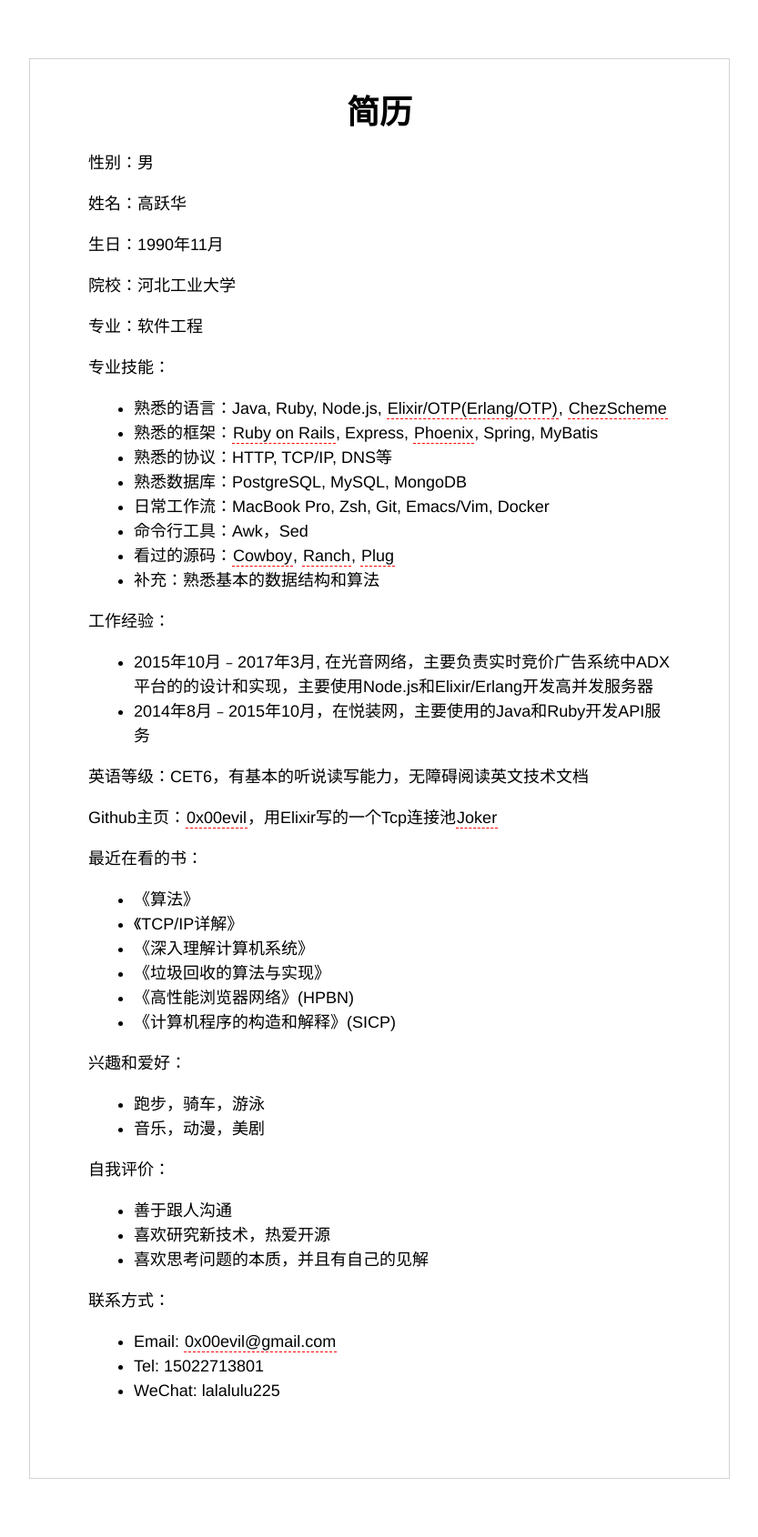
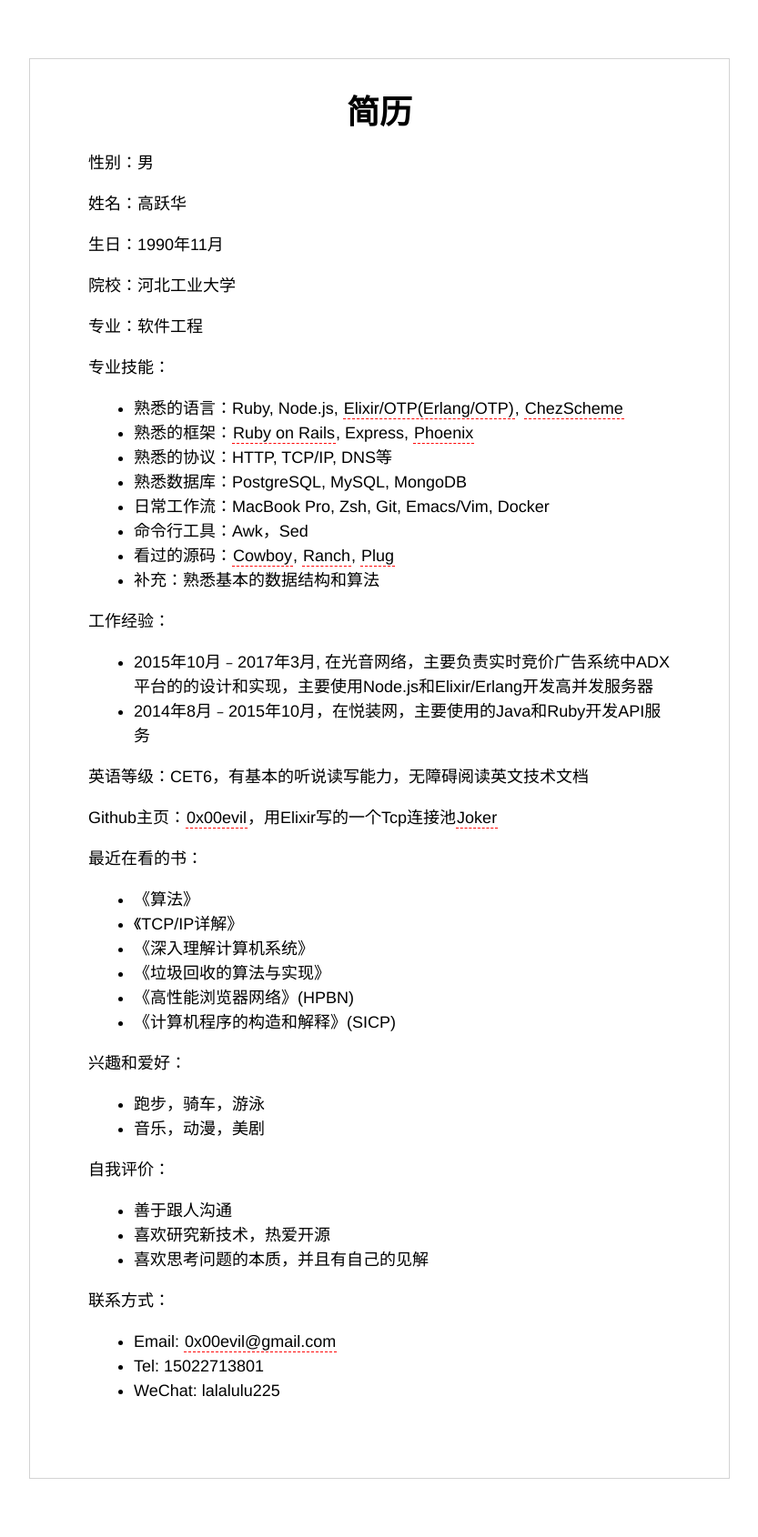
Before and after one commit to 0x00evil/0x00evil.github.io, a Jekyll site: the page built from _posts/2014-10-18-resume.html, in a window 1280 px wide. Shown: the whole page at 91% size, without its empty margins (224-1057 px from the left). Built offline with Jekyll 4.4.1, drawn with Linux system fonts in a browser that asks for light colours.

Commit message:
update resume

```diff
--- a/_posts/2014-10-18-resume.html
+++ b/_posts/2014-10-18-resume.html
@@ -11,8 +11,8 @@ title: 简历
 <p>专业：软件工程</p>
 <p>专业技能：
   <ul>
-      <li>熟悉的语言：Java, Ruby, Node.js, <a href="http://elixir-lang.org/">Elixir/OTP(Erlang/OTP)</a>, <a href="https://cisco.github.io/ChezScheme/">ChezScheme</a></li>
-      <li>熟悉的框架：<a href="http://rubyonrails.org/">Ruby on Rails</a>, Express, <a href="http://www.phoenixframework.org/">Phoenix</a>, Spring, MyBatis</li>
+      <li>熟悉的语言：Ruby, Node.js, <a href="http://elixir-lang.org/">Elixir/OTP(Erlang/OTP)</a>, <a href="https://cisco.github.io/ChezScheme/">ChezScheme</a></li>
+      <li>熟悉的框架：<a href="http://rubyonrails.org/">Ruby on Rails</a>, Express, <a href="http://www.phoenixframework.org/">Phoenix</a></li>
       <li>熟悉的协议：HTTP, TCP/IP, DNS等</li>
       <li>熟悉数据库：PostgreSQL, MySQL, MongoDB</li>
       <li>日常工作流：MacBook Pro, Zsh, Git, Emacs/Vim, Docker</li>
```
